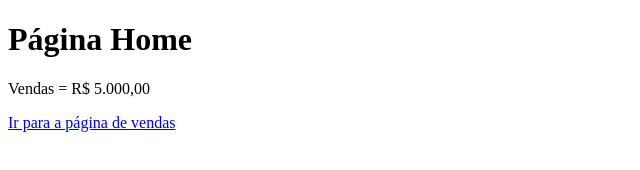
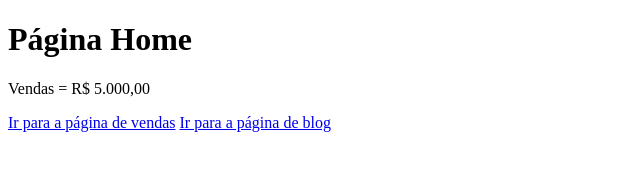
Before and after one commit to filipefrnds1/aulagithub, a plain HTML site: page index.html in a window 1280 px wide. Shown: the whole page, without its empty margins (0-640 px from the left). Drawn offline with Linux system fonts and the light colour scheme.

Commit message:
update links blog

```diff
--- a/index.html
+++ b/index.html
@@ -10,5 +10,6 @@
     <H1>Página Home</H1>
     <p>Vendas = R$ 5.000,00 </p>
     <a href="vendas.html">Ir para a página de vendas</a>
+    <a href="blog.html">Ir para a página de blog</a>
 </body>
 </html>
```
Also changed, not shown: vendas.html (+1 -0 lines).
